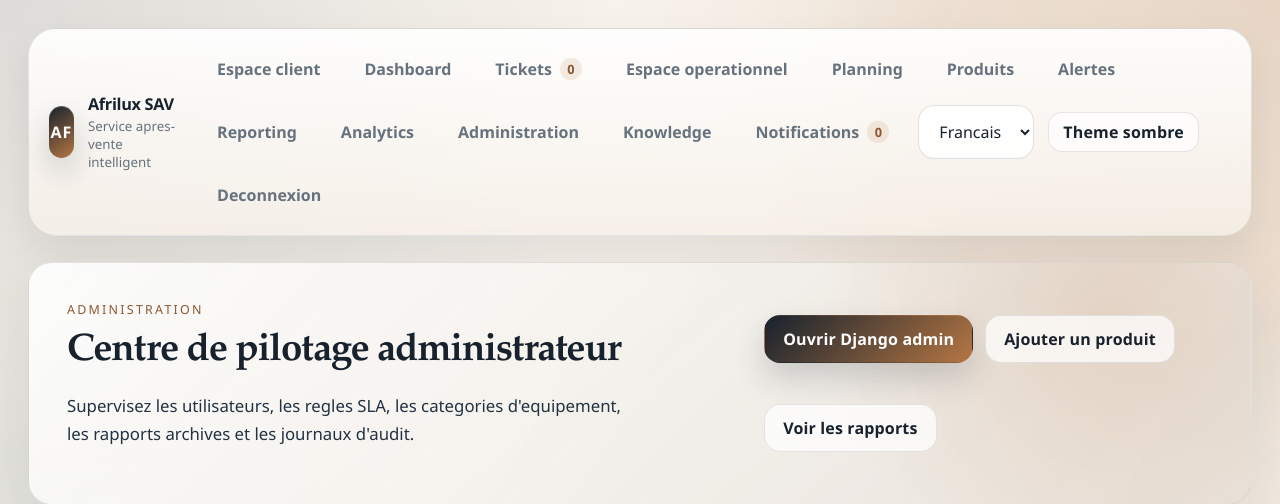
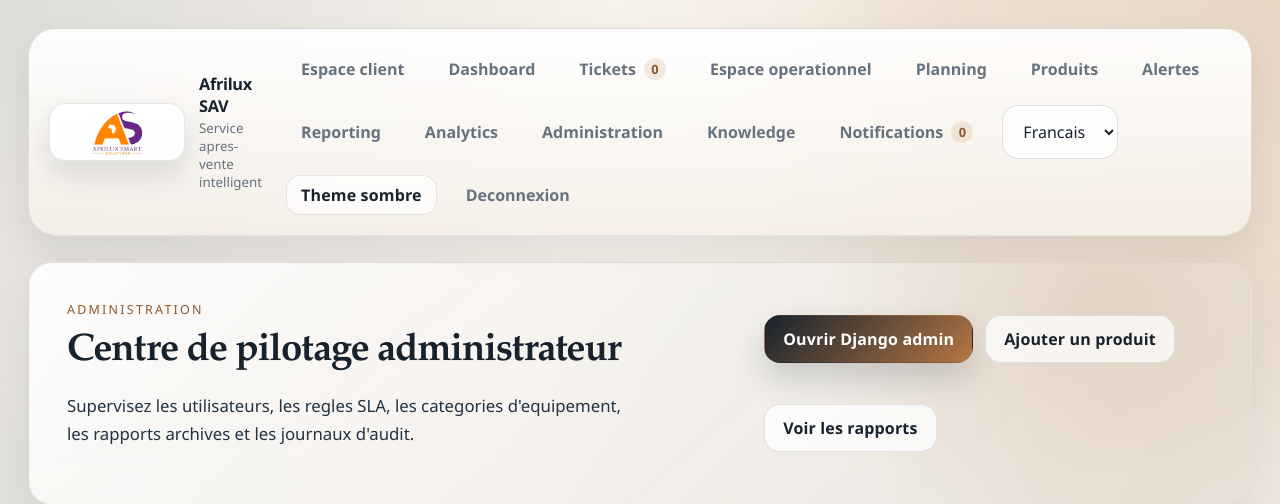
Before and after one commit to ghost3001-ai/Afrilux-Smart-SAV, a Django app: page /administration/ in a window 1280 px wide. Shown: the top 504 px of the page. Run offline with Django 5.2, Linux system fonts and the light colour scheme; the visitor is signed in with stand-in values (Sample User, id 1); data comes from the database, SQL or seed files in the repository; data that the repository does not hold is empty; parts of the project's set-up code (start-up, migrations or seed data) failed here and were passed over.

Commit message:
Integrate Afrilux logo into portal and admin branding

```diff
--- a/afrilux_sav/sav/static/sav/styles.css
+++ b/afrilux_sav/sav/static/sav/styles.css
@@ -135,20 +135,33 @@ a {
     gap: 14px;
 }
 
-.brand__mark {
+.brand__logo-wrap {
     display: inline-flex;
     align-items: center;
     justify-content: center;
-    width: 52px;
-    height: 52px;
+    width: 136px;
+    height: 58px;
     border-radius: 16px;
-    background: linear-gradient(145deg, var(--text), var(--accent));
-    color: white;
-    font-weight: 700;
-    letter-spacing: 0.06em;
+    border: 1px solid var(--stroke);
+    background: rgba(255, 255, 255, 0.92);
+    padding: 4px 8px;
+    overflow: hidden;
+    flex-shrink: 0;
     box-shadow:
         inset 0 1px 0 rgba(255, 255, 255, 0.24),
-        0 14px 28px rgba(17, 30, 42, 0.18);
+        0 14px 28px rgba(17, 30, 42, 0.12);
+}
+
+.brand__logo {
+    width: 100%;
+    height: 100%;
+    object-fit: contain;
+    display: block;
+}
+
+body[data-theme="dark"] .brand__logo-wrap {
+    background: rgba(19, 28, 36, 0.88);
+    border-color: rgba(216, 226, 235, 0.12);
 }
 
 .brand strong {
@@ -1139,4 +1152,9 @@ textarea {
     .wizard__steps {
         grid-template-columns: 1fr;
     }
+
+    .brand__logo-wrap {
+        width: 116px;
+        height: 50px;
+    }
 }
--- a/afrilux_sav/sav/templates/sav/base.html
+++ b/afrilux_sav/sav/templates/sav/base.html
@@ -23,7 +23,13 @@
     <div class="layout">
         <header class="topbar">
             <a class="brand" href="{% if request.user.is_authenticated %}{% url 'workspace' %}{% else %}{% url 'login' %}{% endif %}">
-                <span class="brand__mark">{{ sav_shell.organization_initials|default:"AF" }}</span>
+                <span class="brand__logo-wrap">
+                    <img
+                        class="brand__logo"
+                        src="{% static 'sav/images/afrilux-smart-solutions-logo.jpeg' %}"
+                        alt="{% if sav_shell.organization_name %}{{ sav_shell.organization_name }}{% else %}Afrilux SAV{% endif %}"
+                    >
+                </span>
                 <span>
                     <strong>{% if sav_shell.organization_name %}{{ sav_shell.organization_name }}{% else %}Afrilux SAV{% endif %}</strong>
                     <small>{% if sav_shell.organization_tagline %}{{ sav_shell.organization_tagline }}{% else %}Service apres-vente intelligent{% endif %}</small>
```
Also changed, not shown: afrilux_sav/sav/static/sav/admin-theme.css (+14 -6 lines), afrilux_sav/sav/templates/admin/base_site.html (+7 -1 lines), afrilux_sav/sav/static/sav/images/afrilux-smart-solutions-logo.jpeg (added).
